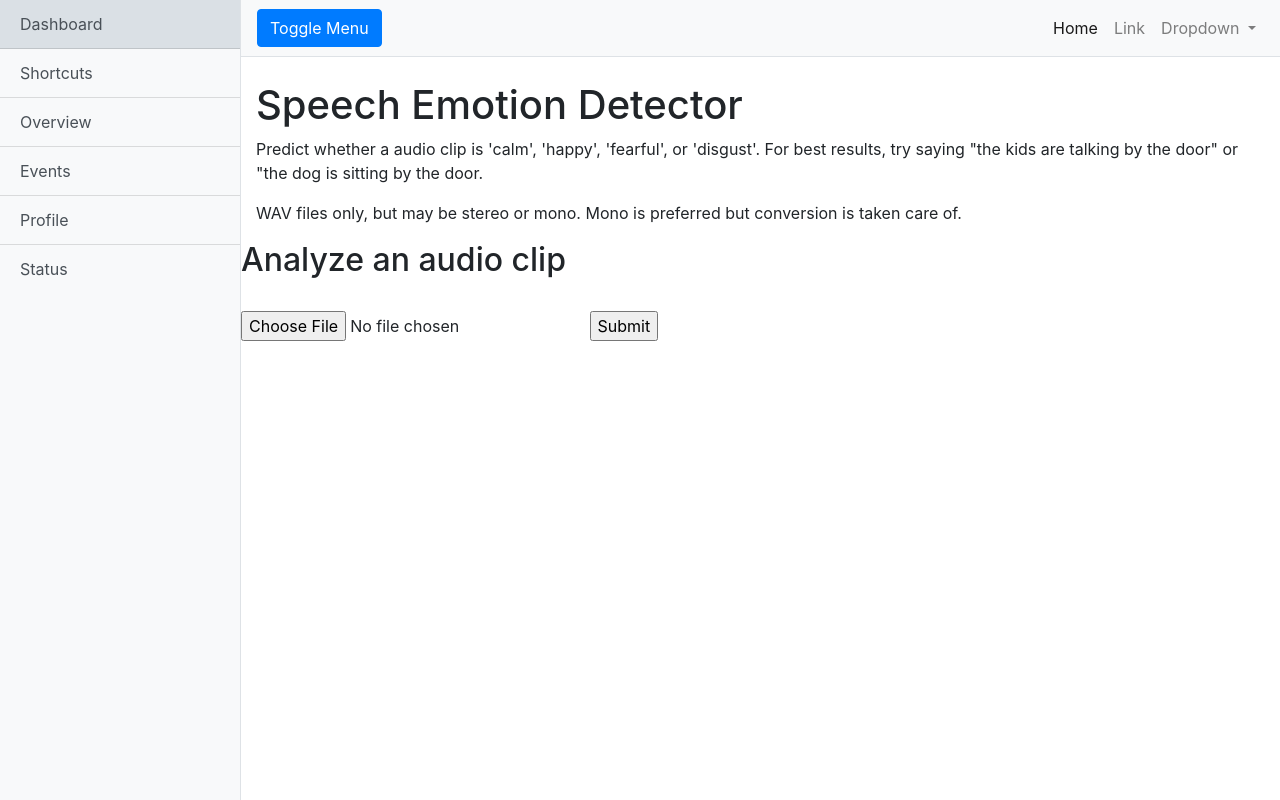
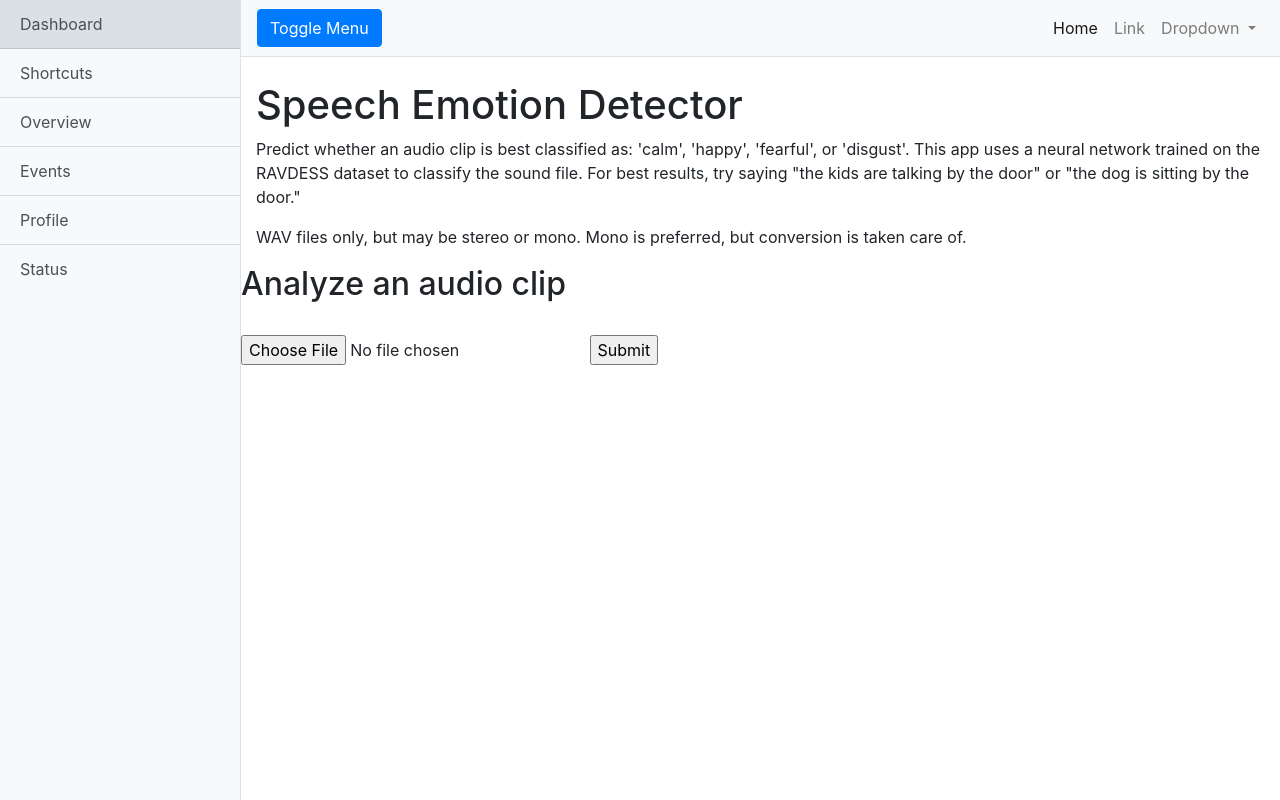
Before and after one commit to JonNData/speech-emotion, a FastAPI app: page / in a window 1280 px wide. Run offline with FastAPI, Linux system fonts and the light colour scheme; parts of the project's set-up code (start-up, migrations or seed data) failed here and were passed over; some libraries are stand-ins or nearby versions.

Commit message:
video link

```diff
--- a/tutorial/templates/index.html
+++ b/tutorial/templates/index.html
@@ -69,9 +69,11 @@
 
       <div class="container-fluid">
         <h1 class="mt-4">Speech Emotion Detector</h1>
-        <p>Predict whether a audio clip is 'calm', 'happy', 'fearful', or 'disgust'. For best results, try saying "the kids are talking by the door" or "the dog is sitting by the door.</p>
+        <p>Predict whether an audio clip is best classified as: 'calm', 'happy', 'fearful', or 'disgust'.
+          This app uses a neural network trained on the RAVDESS dataset to classify the sound file.
+          For best results, try saying "the kids are talking by the door" or "the dog is sitting by the door."</p>
 
-        <p>WAV files only, but may be stereo or mono. Mono is preferred but conversion is taken care of.</p>
+        <p>WAV files only, but may be stereo or mono. Mono is preferred, but conversion is taken care of.</p>
       </div>
 
     {% block stuff %}
```
Also changed, not shown: tutorial/static/user_assets/prediction.txt (+1 -1 lines), README.md, tutorial/static/user_assets/harmonic.png, tutorial/static/user_assets/spectrogram.png, 1 other file.
